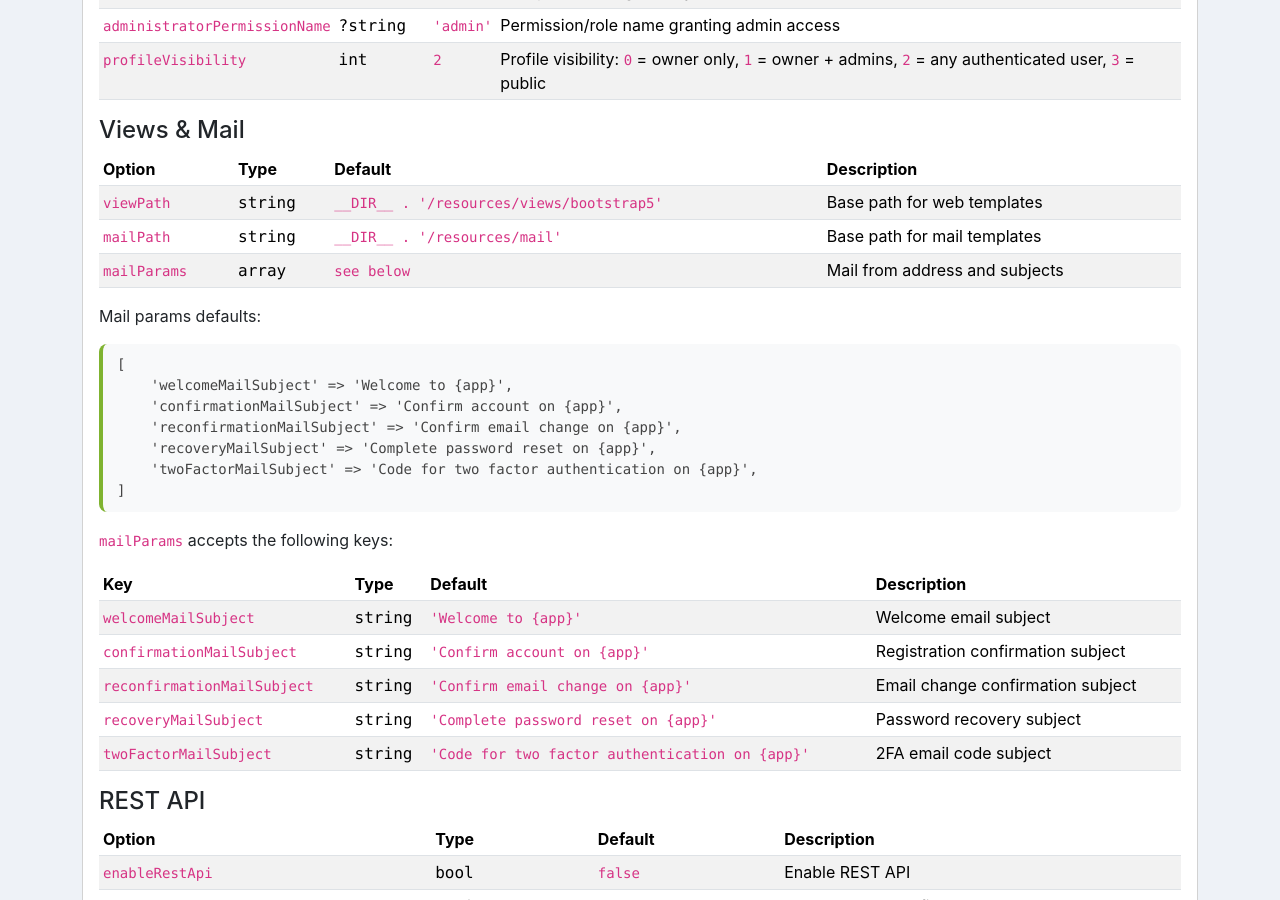
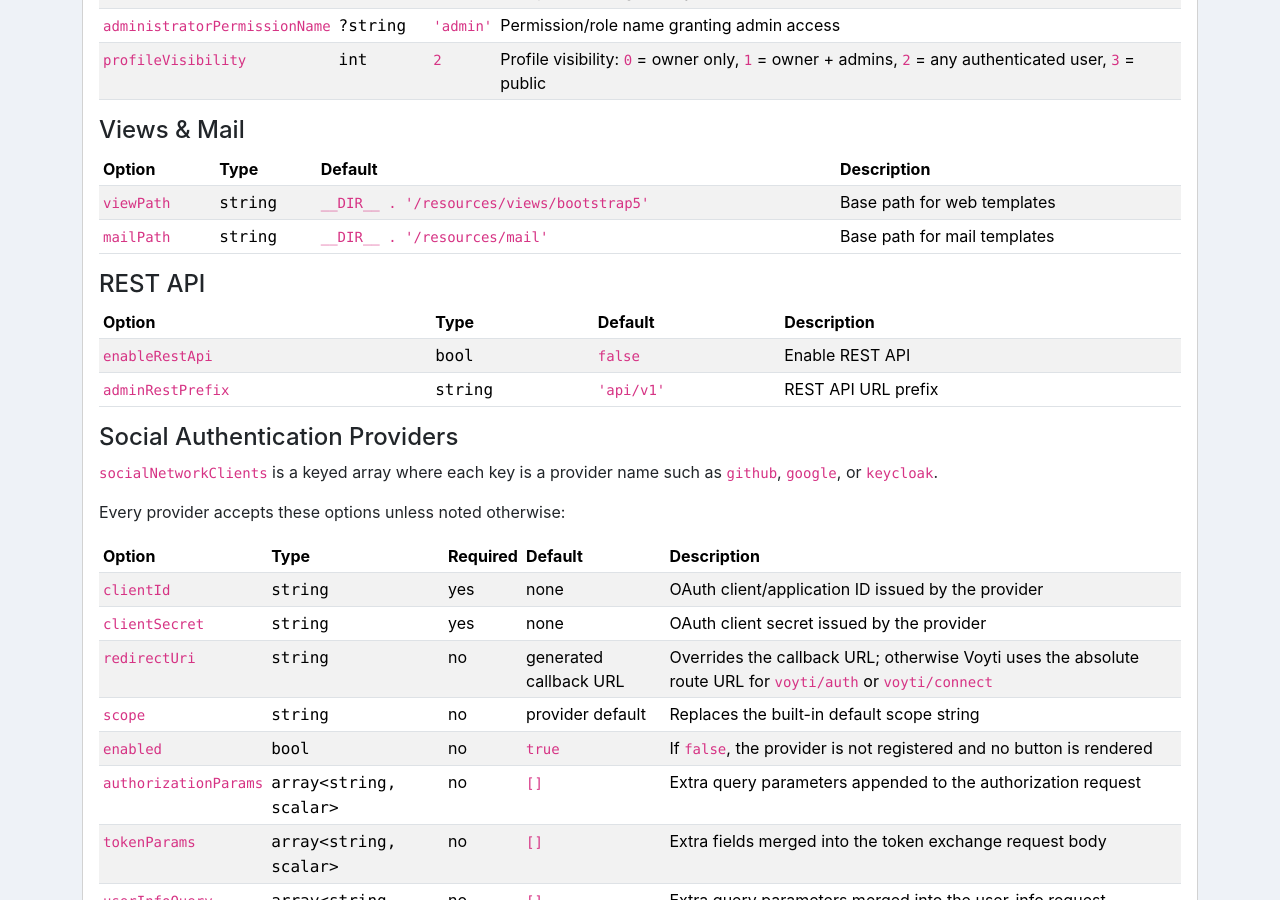
Before and after one commit to YiiRocks/YiiRocks.github.io, a Jekyll site: the page built from voyti/index.html, in a window 1280 px wide and 900 px high, scrolled down 3847 px. Built offline with Jekyll 4.4.1, drawn with Linux system fonts in a browser that asks for light colours; a style sheet for code colours, icons or effects is not loaded.

Commit message:
Remove mailParams from Voyti docs (upstream no longer has it)

```diff
--- a/voyti/index.html
+++ b/voyti/index.html
@@ -119,7 +119,7 @@ return [
 ];</code></pre>
         <p>
             Below are all top-level <code>yiirocks/voyti</code> options, followed by
-            the nested <code>mailParams</code> and <code>socialNetworkClients</code>
+            the nested <code>socialNetworkClients</code>
             options.
         </p>
 
@@ -420,65 +420,6 @@ return [
                         <td><span class="font-monospace">string</span></td>
                         <td><code>__DIR__ . '/resources/mail'</code></td>
                         <td>Base path for mail templates</td>
-                    </tr>
-                    <tr>
-                        <td><code>mailParams</code></td>
-                        <td><span class="font-monospace">array</span></td>
-                        <td><code>see below</code></td>
-                        <td>Mail from address and subjects</td>
-                    </tr>
-                </tbody>
-            </table>
-        </div>
-        <p>Mail params defaults:</p>
-        <pre class="mb-3"><code class="php">[
-    'welcomeMailSubject' => 'Welcome to {app}',
-    'confirmationMailSubject' => 'Confirm account on {app}',
-    'reconfirmationMailSubject' => 'Confirm email change on {app}',
-    'recoveryMailSubject' => 'Complete password reset on {app}',
-    'twoFactorMailSubject' => 'Code for two factor authentication on {app}',
-]</code></pre>
-        <p><code>mailParams</code> accepts the following keys:</p>
-        <div class="table-responsive">
-            <table class="table table-sm table-striped">
-                <thead>
-                    <tr>
-                        <th>Key</th>
-                        <th>Type</th>
-                        <th>Default</th>
-                        <th>Description</th>
-                    </tr>
-                </thead>
-                <tbody>
-                    <tr>
-                        <td><code>welcomeMailSubject</code></td>
-                        <td><span class="font-monospace">string</span></td>
-                        <td><code>'Welcome to {app}'</code></td>
-                        <td>Welcome email subject</td>
-                    </tr>
-                    <tr>
-                        <td><code>confirmationMailSubject</code></td>
-                        <td><span class="font-monospace">string</span></td>
-                        <td><code>'Confirm account on {app}'</code></td>
-                        <td>Registration confirmation subject</td>
-                    </tr>
-                    <tr>
-                        <td><code>reconfirmationMailSubject</code></td>
-                        <td><span class="font-monospace">string</span></td>
-                        <td><code>'Confirm email change on {app}'</code></td>
-                        <td>Email change confirmation subject</td>
-                    </tr>
-                    <tr>
-                        <td><code>recoveryMailSubject</code></td>
-                        <td><span class="font-monospace">string</span></td>
-                        <td><code>'Complete password reset on {app}'</code></td>
-                        <td>Password recovery subject</td>
-                    </tr>
-                    <tr>
-                        <td><code>twoFactorMailSubject</code></td>
-                        <td><span class="font-monospace">string</span></td>
-                        <td><code>'Code for two factor authentication on {app}'</code></td>
-                        <td>2FA email code subject</td>
                     </tr>
                 </tbody>
             </table>
```
